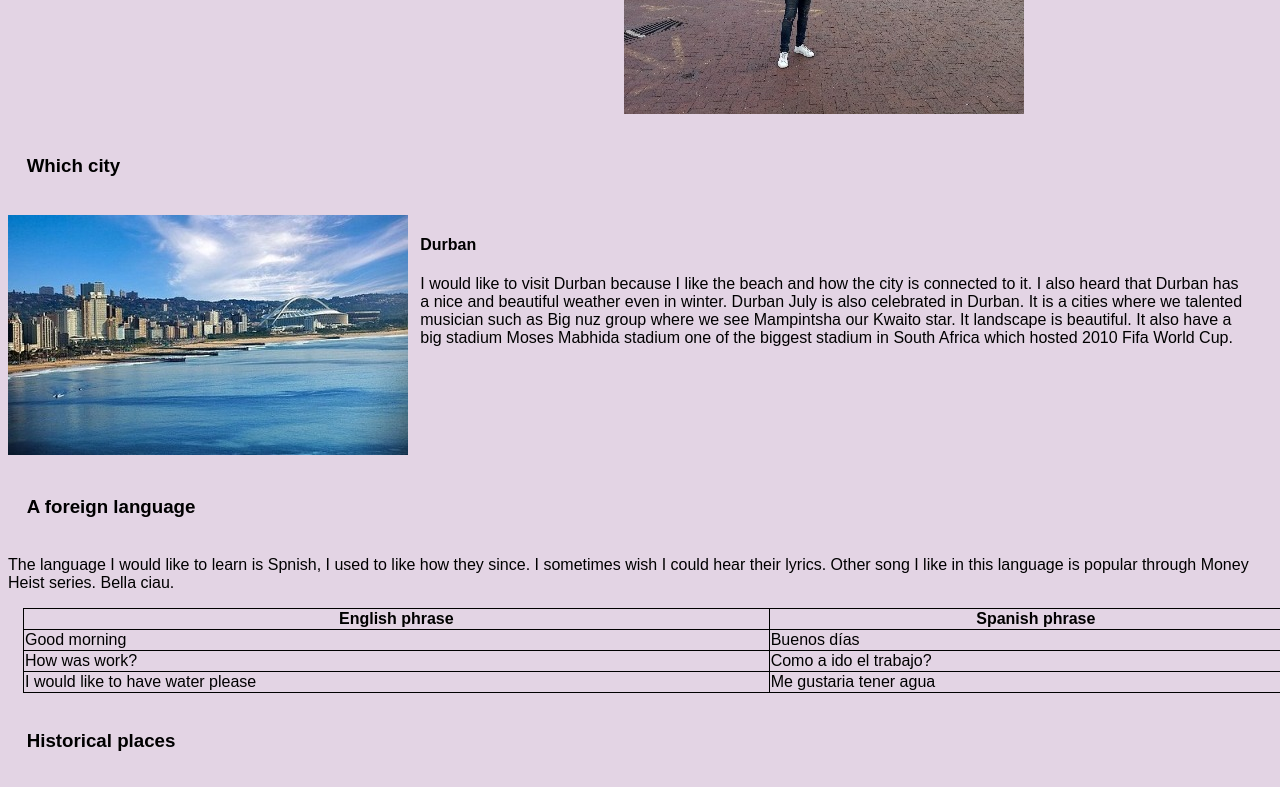
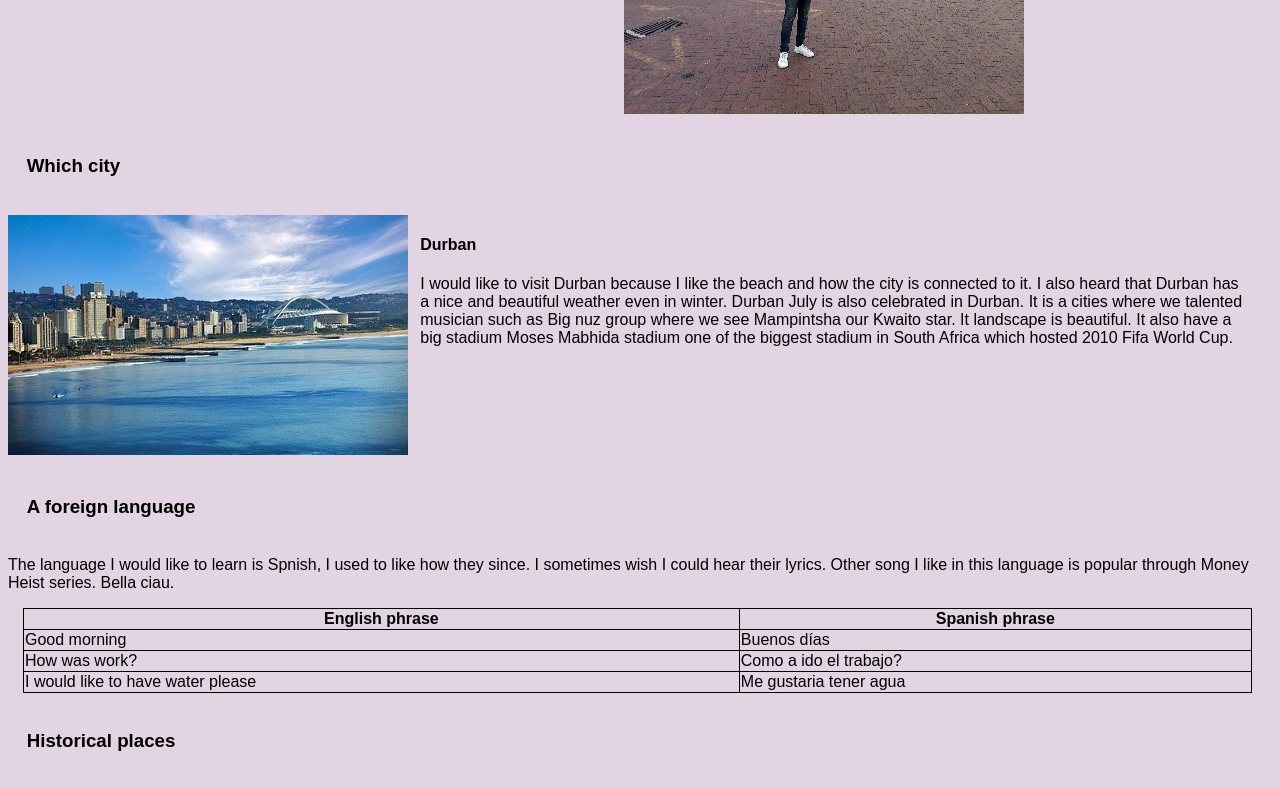
Before and after one commit to Ishmael-sikhikhi/my-projects, a plain HTML site: page myWebpage.html in a window 1280 px wide. Shown: the part 194-981 px from the top of the page. Drawn offline with Linux system fonts and the light colour scheme.

Commit message:
Small touch up

```diff
--- a/stylesheet.css
+++ b/stylesheet.css
@@ -58,7 +58,7 @@ table,
 
 table.a {
     table-layout: auto;
-    width: 100%;
+    width: 96%;
     margin-left: 15px;
 }
 
```
Also changed, not shown: myWebPageGrid.html (+1 -2 lines).
